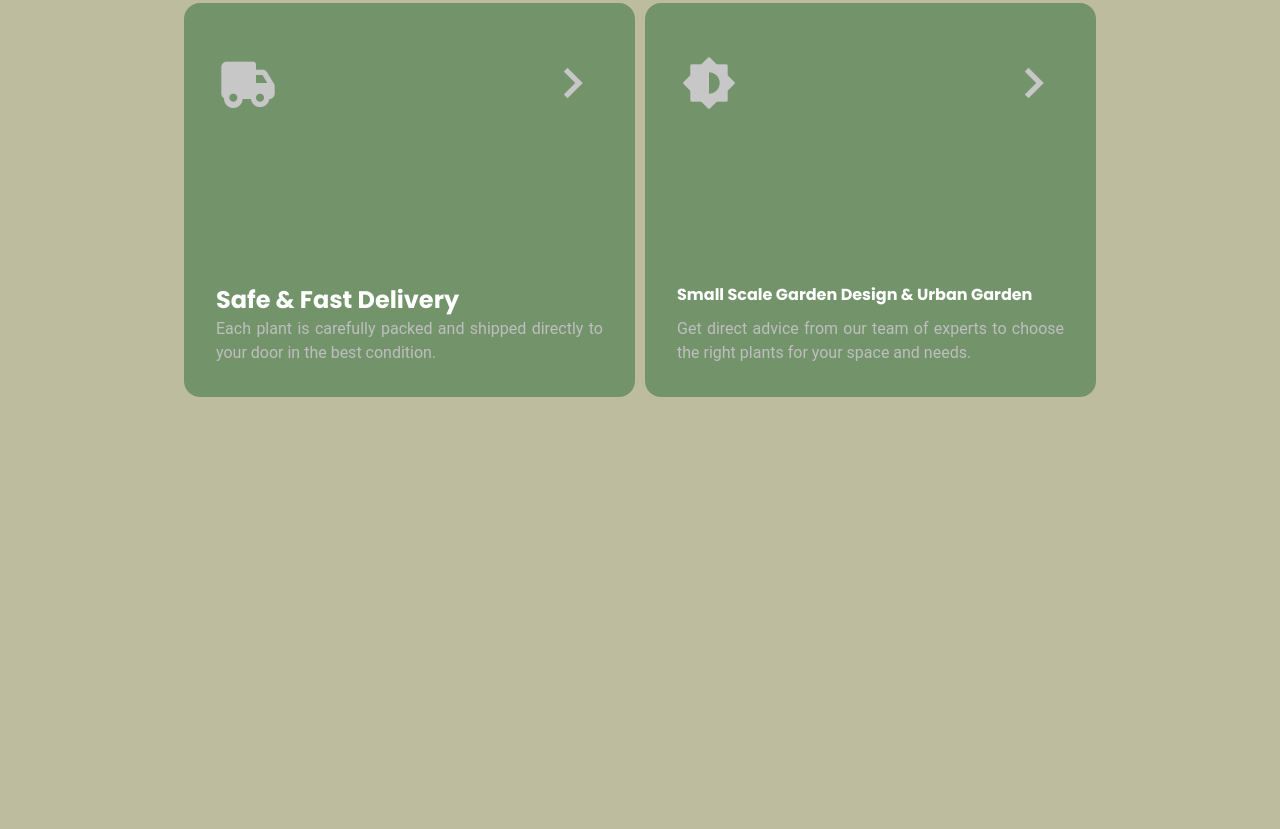
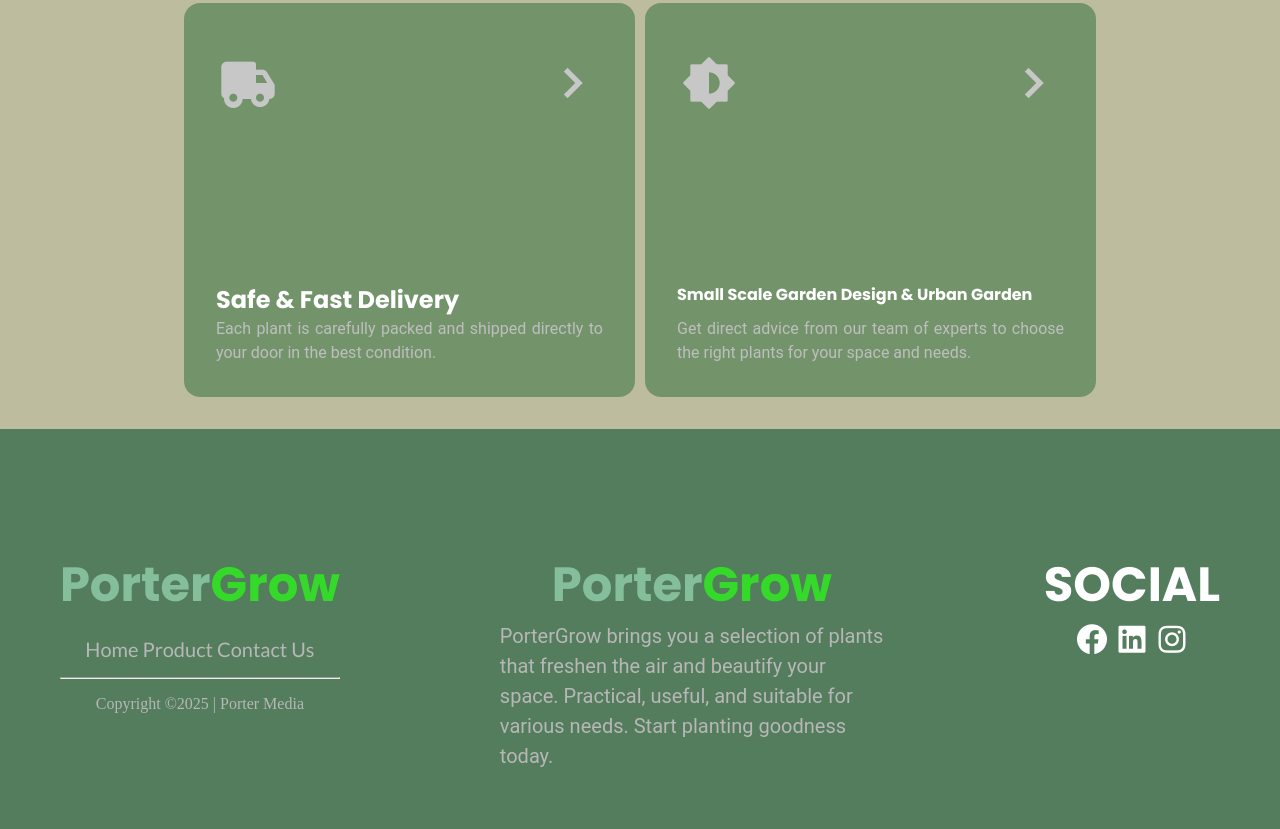
Before and after one commit to RizkixSuputro/beginner_project_landingpage-non-responsive-, a plain HTML site: page index.html in a window 1280 px wide. Shown: the part 2399-3228 px from the top of the page. Before the commit the page ends 2828 px from the top, so only its background shows below. Drawn offline with nearby package versions, Linux system fonts and the light colour scheme.

Commit message:
create : footer,add : social links

```diff
--- a/index.html
+++ b/index.html
@@ -159,5 +159,31 @@
         </div>
       </div>
     </section>
+
+    <footer>
+      <div class="footer-content">
+        <div class="copyright-content">
+          <h1>Porter<span>Grow</span></h1>
+          <div class="list-nav">
+            <a href="">Home</a>
+            <a href="">Product</a>
+            <a href="">Contact Us</a>
+          </div>
+          <hr>
+          <p>Copyright ©2025 | Porter Media</p>
+        </div>
+        <div class="about-portergrow">
+          <h1>Porter<span>Grow</span></h1>
+          <p>PorterGrow brings you a selection of plants that freshen the air and beautify your space. Practical, useful, and suitable for various needs. Start planting goodness today.</p>
+        </div>
+        <section class="social-links">
+          <h2>SOCIAL</h2>
+          <i class='bx bxl-facebook-circle' ></i>
+          <i class='bx bxl-linkedin-square' ></i>
+          <i class='bx bxl-instagram' ></i>
+        </section>
+      </div>
+
+    </footer>
   </body>
 </html>
--- a/style.css
+++ b/style.css
@@ -200,3 +200,61 @@ a {
   color: #bebebe;
   text-align: justify;
 }
+
+/* footer section */
+footer {
+  display: flex;
+  justify-content: center;
+  gap: 2rem;
+  height: 50vh;
+  background-color: #537d5d;
+  text-align: center;
+}
+footer h1 {
+  font-family: "Poppins", serif;
+  font-size: 48px;
+  color: #84be9b;
+}
+footer h2 {
+  color: white;
+  font-size: 48px;
+  font-family: "Poppins", serif;
+}
+footer span {
+  color: #35d929;
+}
+
+.copyright-content {
+  display: flex;
+  flex-direction: column;
+  gap: 1rem;
+}
+.copyright-content a,
+p,
+hr {
+  color: #b7b7b7;
+}
+.about-portergrow {
+  width: 30%;
+}
+.about-portergrow h1 {
+  text-align: center;
+}
+.about-portergrow p {
+  font-family: "Roboto", serif;
+  line-height: 1.5;
+  font-size: 20px;
+  text-align: left;
+}
+.footer-content {
+  margin-top: 15vh;
+  display: flex;
+  justify-content: center;
+  gap: 10rem;
+  background-color: #537d5d;
+  text-align: center;
+}
+.social-links i {
+  font-size: 36px;
+  color: white;
+}
```
